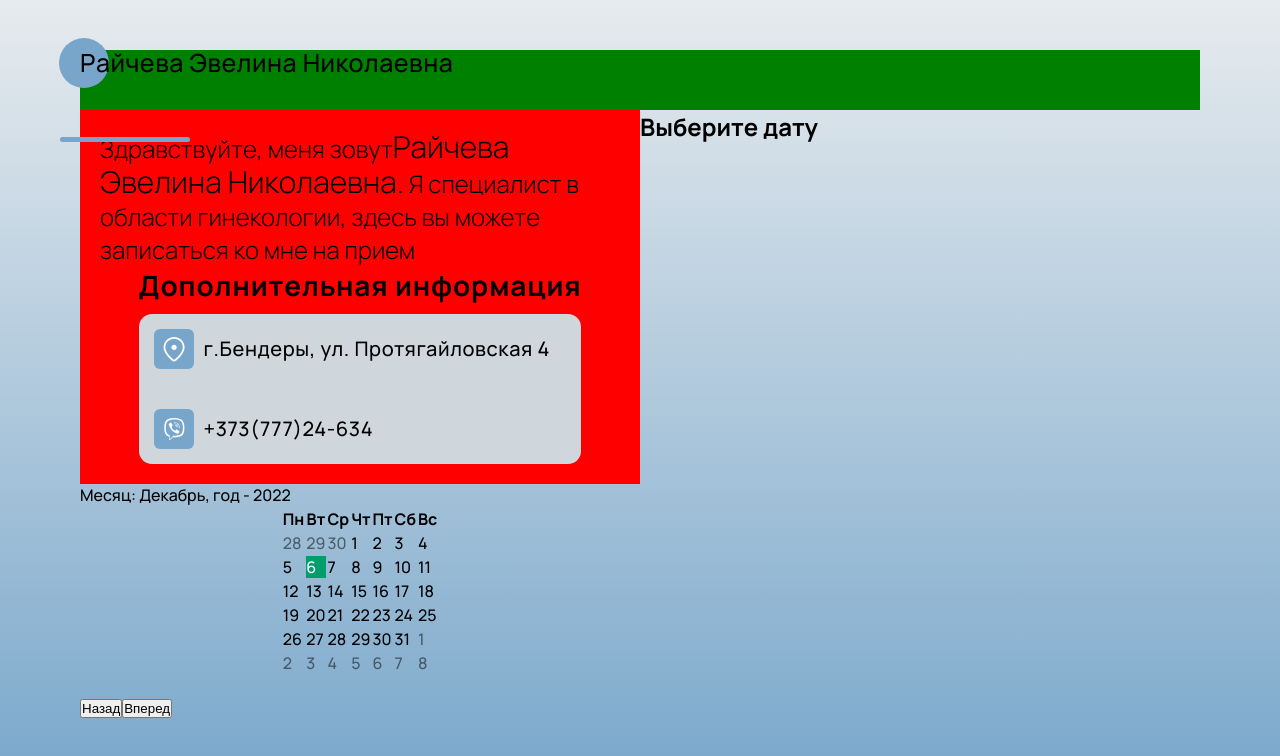
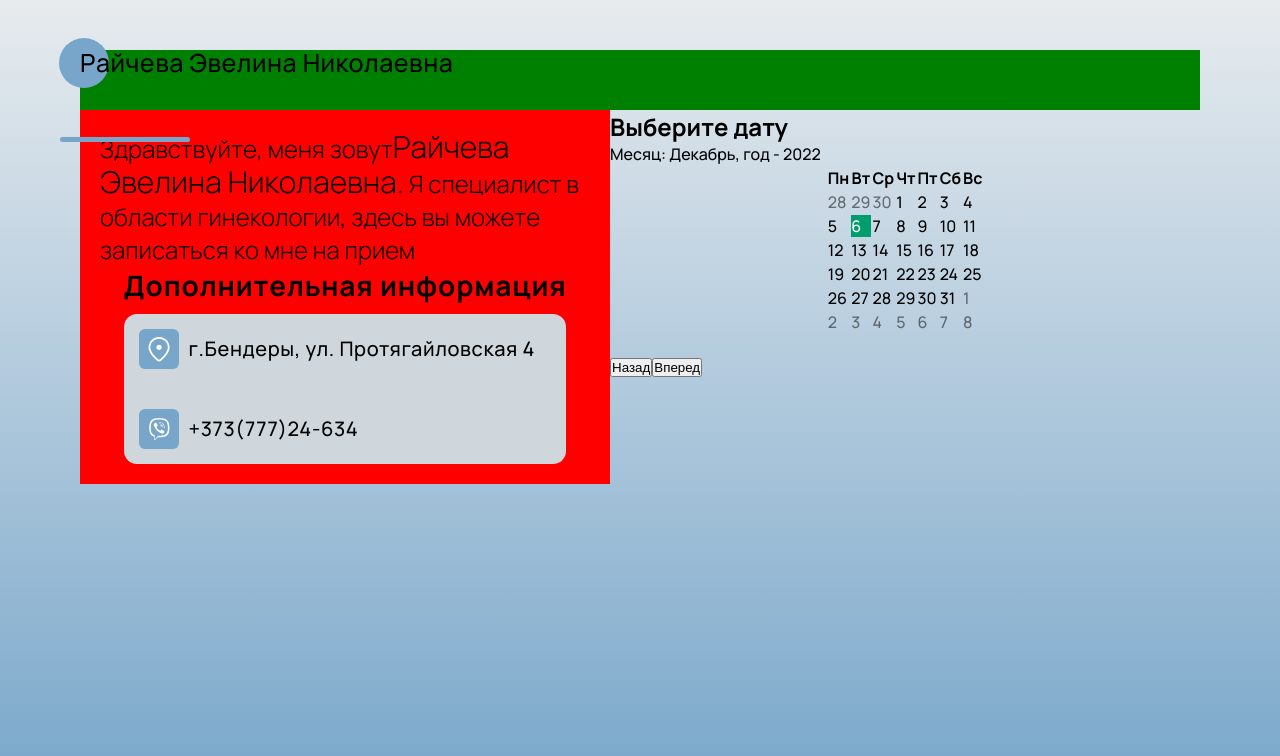
Before and after one commit to slin4er/raycheva_v2.0, a React (Create React App) app: page / in a window 1280 px wide. Shown: the top 756 px of the page. Built offline with nearby package versions, Linux system fonts and the light colour scheme.

Commit message:
correct work of routers

```diff
--- a/src/App.tsx
+++ b/src/App.tsx
@@ -7,6 +7,7 @@ import { AdminPanel } from './components/Admin/AdminPanel'
 import { ItemDetails } from './components/Admin/ItemDetails'
 import { SingIn } from './components/Admin/SingIn'
 import { IResData } from './helpers/types'
+import { Dash } from './components/Dashboard'
 
 export const App: FC = () => {
 	const redirect = useNavigate()
@@ -34,14 +35,29 @@ export const App: FC = () => {
 						resData={resData}
 					/>
 				}
+			>
+				<Route
+					index
+					element={
+						<Dash
+							dateClickHandler={dateClickHandler}
+							sucMes={succesMessage}
+							resData={resData}
 						/>
-
-			<Route path='/admin' element={<AdminPanel />} />
-
-			<Route path='admin/:_id' element={<ItemDetails />} />
-
+					}
+				/>
 				<Route
-				path='/registration'
+					path='dashboard'
+					element={
+						<Dash
+							dateClickHandler={dateClickHandler}
+							sucMes={succesMessage}
+							resData={resData}
+						/>
+					}
+				/>
+				<Route
+					path='registration'
 					element={
 						<FormRegistration
 							date={datePick}
@@ -50,6 +66,11 @@ export const App: FC = () => {
 						/>
 					}
 				/>
+			</Route>
+
+			<Route path='/admin' element={<AdminPanel />} />
+
+			<Route path='admin/:_id' element={<ItemDetails />} />
 
 			<Route path='/login' element={<SingIn />} />
 			<Route path='*' element={<NotFound />} />
--- /dev/null
+++ b/src/components/Dashboard.tsx
@@ -0,0 +1,19 @@
+import { FC, useEffect } from 'react'
+import styled from 'styled-components'
+import { DatePicker } from './DatePicker'
+import { Message } from './Message'
+import { IDash } from '../helpers/types'
+
+export const Dash: FC<IDash> = ({ dateClickHandler, sucMes, resData }) => {
+	return (
+		<Container>
+			<Body>
+				{/* <Message data={resData} /> */}
+				<DatePicker dateClickHandler={dateClickHandler} />
+			</Body>
+		</Container>
+	)
+}
+
+const Container = styled.div``
+const Body = styled.div``
--- a/src/components/Layout.tsx
+++ b/src/components/Layout.tsx
@@ -5,19 +5,20 @@ import { Header } from './Header'
 import { Message } from './Message'
 import { Preview } from './Preview'
 import { ILayout } from '../helpers/types'
+import { Outlet } from 'react-router-dom'
 
 export const Layout: FC<ILayout> = ({ dateClickHandler, sucMes, resData }) => {
-	useEffect(() => {
-		window.scrollTo(0, 0)
-	}, [])
 	return (
 		<Container>
 			<Header />
-			<Main>
+			<Wrapper>
 				<Preview message={sucMes} data={resData} />
-				{/* <Message data={resData} /> */}
-				<DatePicker dateClickHandler={dateClickHandler} />
-			</Main>
+				<Main>
+					{/* <Message data={resData} />
+				<DatePicker dateClickHandler={dateClickHandler} />*/}
+					<Outlet />
+				</Main>
+			</Wrapper>
 		</Container>
 	)
 }
@@ -29,6 +30,8 @@ const Container = styled.div`
 	background: linear-gradient(#e7ebee, #77a6ca);
 `
 const Main = styled.main`
-	display: grid;
-	grid-template-columns: 1fr 1fr;
+	width: 1300px;
 `
+const Wrapper = styled.div`
+	display: flex;
+`
--- a/src/helpers/types.ts
+++ b/src/helpers/types.ts
@@ -72,6 +72,11 @@ export interface ILayout {
 	sucMes?: boolean
 	resData?: IResData
 }
+export interface IDash {
+	dateClickHandler: (date: string) => void
+	sucMes?: boolean
+	resData?: IResData
+}
 
 export interface IPropPreview {
 	message?: boolean
```
Lines whose indentation alone changed are shown as unchanged.
